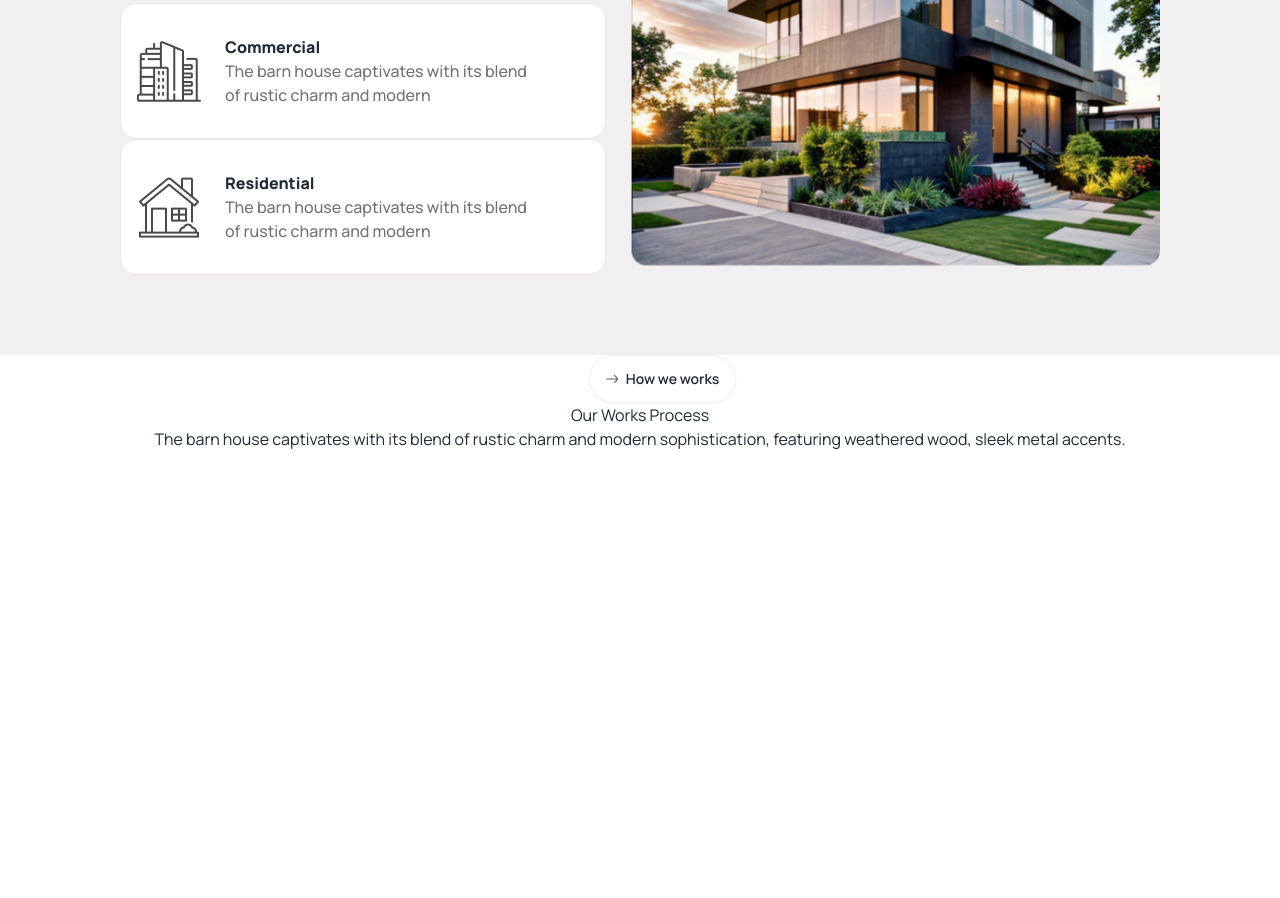
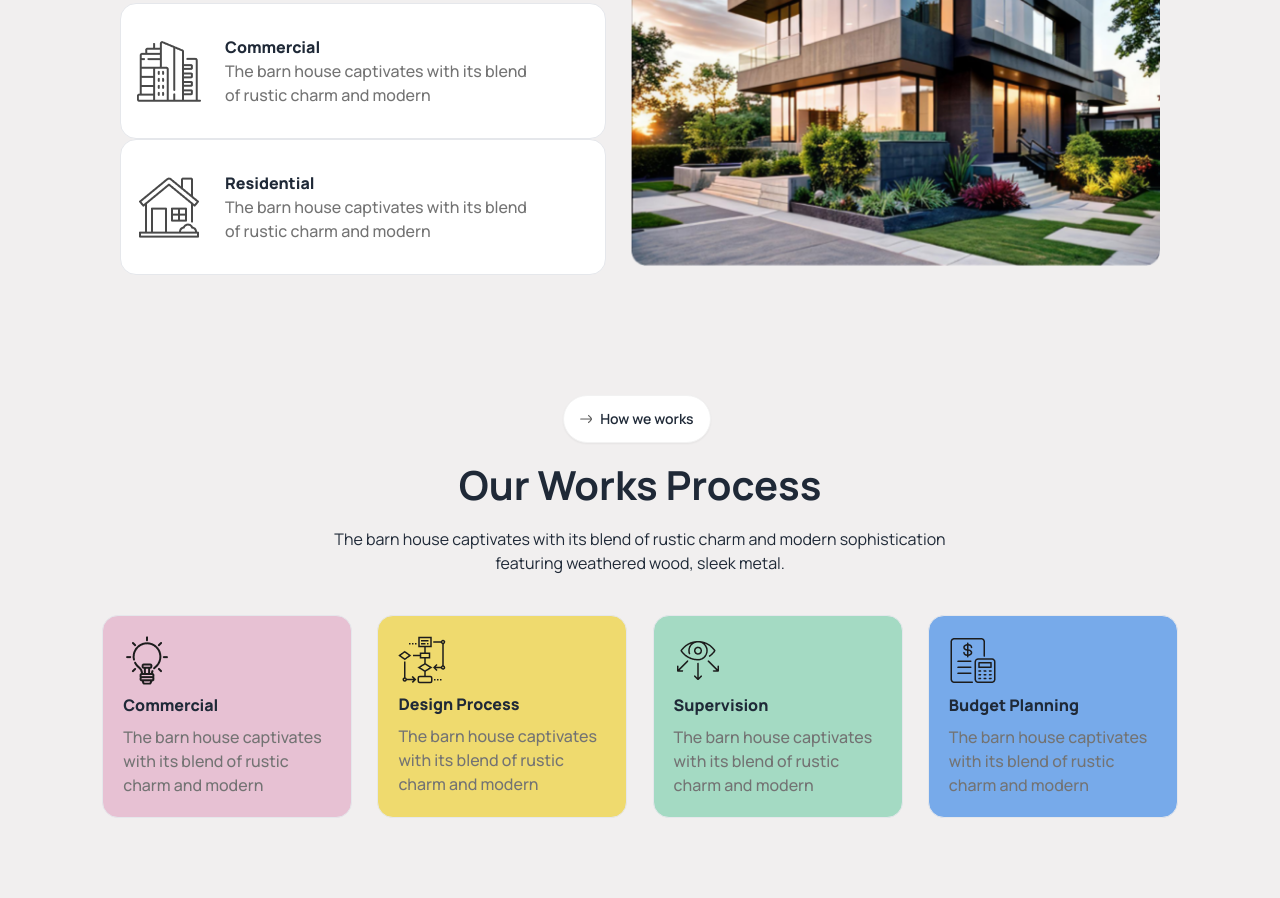
Before and after one commit to Rafiq6743/assin-ment-3, a plain HTML site: page index.html in a window 1280 px wide. Shown: the part 1271-2169 px from the top of the page. Before the commit the page ends 1722 px from the top, so only its background shows below. Drawn offline with nearby package versions, Linux system fonts and the light colour scheme.

Commit message:
added new change

```diff
--- a/index.html
+++ b/index.html
@@ -159,23 +159,49 @@
         </div>
     </div>
    </section>
-   <section>
+  <section class="pt-10 bg-[#f1efef]">
 
-    <a class="btn rounded-3xl bg-white ml-[46%]" href="">
+    <a class="btn rounded-3xl bg-white ml-[44%]" href="">
       <img class="w-3" src="assets/image3.png">How we works
       </a>
       <div class="flex flex-col justify-center items-center">
          <div>
-          <h3>Our Works Process</h3>
+          <h3 class="font-bold text-[40px] mt-3">Our Works Process</h3>
          </div>
          <div>
-          <p>The barn house captivates with its blend of rustic charm and modern sophistication, featuring weathered wood, sleek metal accents.</p>
+          <p class="mt-3">The barn house captivates with its blend of rustic charm and modern sophistication</p>
+            <p class="text-center"> featuring weathered wood, sleek metal.</p>
          </div>
+      </div>
+      <div class="flex justify-around mx-[7%] mt-10 pb-20">
+        <div class="border bg-[#E7C1D3] rounded-[16px] w-[250px] p-5">
+          <img src="assets/concept.png" alt="">
+          <h4 class="font-extrabold text-[16px] mt-2">Commercial</h4>
+                    <p class="font-medium text-base text-[#737373] mt-2">The barn house captivates with its blend of rustic charm and
+                        modern </p>
+        </div>
+        <div class="border bg-[#EFDA6E] rounded-[16px] w-[250px] p-5">
+          <img class="size-12" src="assets/image4.png" alt="">
+          <h4 class="font-extrabold text-[16px] mt-2">Design Process</h4>
+                    <p class="font-medium text-base text-[#737373] mt-2">The barn house captivates with its blend of rustic charm and
+                        modern </p>
+        </div>
+        <div class="border bg-[#A4DAC3] rounded-[16px] w-[250px] p-5">
+          <img src="assets/vision.png" alt="">
+          <h4 class="font-extrabold text-[16px] mt-2">Supervision</h4>
+                    <p class="font-medium text-base text-[#737373] mt-2">The barn house captivates with its blend of rustic charm and
+                        modern </p>
+        </div>
+        <div class="border bg-[#77AAEA] rounded-[16px] w-[250px] p-5">
+          <img src="assets/budget-planning.png" alt="">
+          <h4 class="font-extrabold text-[16px] mt-2">Budget Planning</h4>
+                    <p class="font-medium text-base text-[#737373] mt-2">The barn house captivates with its blend of rustic charm and
+                        modern </p>
+        </div>
       </div>
 
 
 
  </section>
-
 </body>
 </html>
```
Also changed, not shown: assets/image4.png (added).
